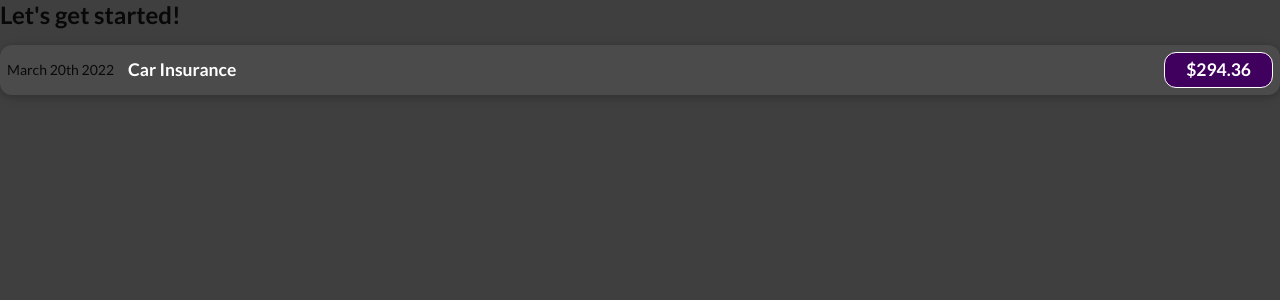
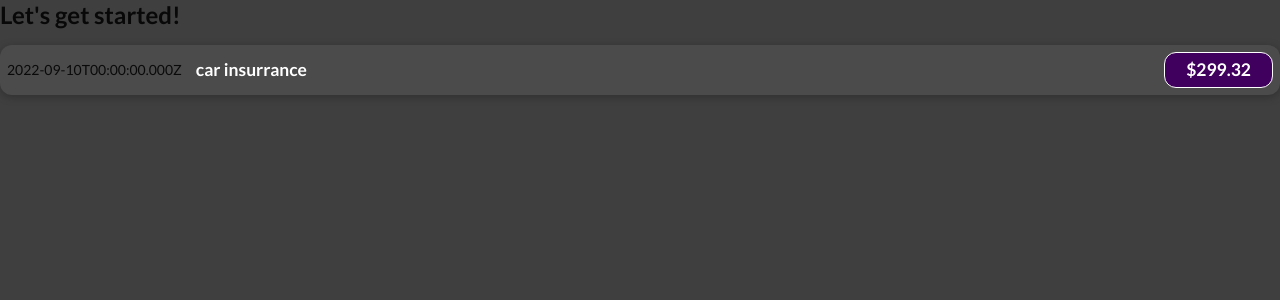
Before and after one commit to flash-of-genius/maximProject1, a JavaScript app: page / in a window 1280 px wide. Shown: the top 300 px of the page. Built offline with nearby package versions, Linux system fonts and the light colour scheme.

Commit message:
012 Outputting Dynamic Data _ Working with Expressions in JSX

```diff
--- a/src/components/ExpenseItem.js
+++ b/src/components/ExpenseItem.js
@@ -1,11 +1,14 @@
 import "./ExpenseItem.css";
 function ExpenseItem() {
+  const expenseDate = new Date(2022, 8, 10);
+  const expenseTitle = "car insurrance";
+  const expenseAmount = 299.32;
   return (
     <div className="expense-item">
-      <div>March 20th 2022</div>
+      <div>{expenseDate.toISOString()}</div>
       <div className="expense-item__description">
-        <h2>Car Insurance</h2>
-        <div className="expense-item__price">$294.36</div>
+        <h2>{expenseTitle}</h2>
+        <div className="expense-item__price">${expenseAmount}</div>
       </div>
     </div>
   );
```
